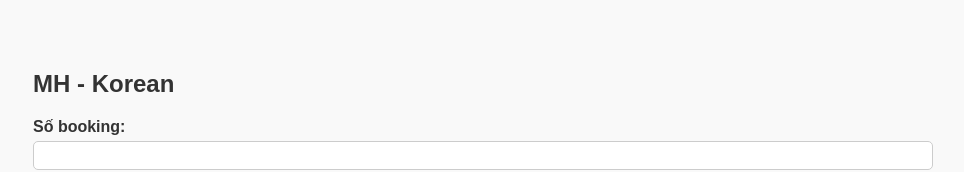
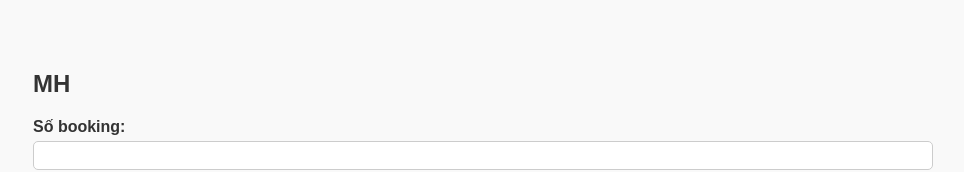
Before and after one commit to Vdhiepp/vinpearl, a plain HTML site: page mh.html in a window 1280 px wide. Shown: the top 172 px of the page, without its empty margins (157-1121 px from the left). Drawn offline with Linux system fonts and the light colour scheme.

Commit message:
Update mh.html

```diff
--- a/mh.html
+++ b/mh.html
@@ -8,7 +8,7 @@
     <script src="mh.js"></script>
 </head>
 <body>
-    <h2>MH - Korean</h2>
+    <h2>MH</h2>
 
     <label>Số booking:</label>
     <input type="text" id="bookingId">
```
